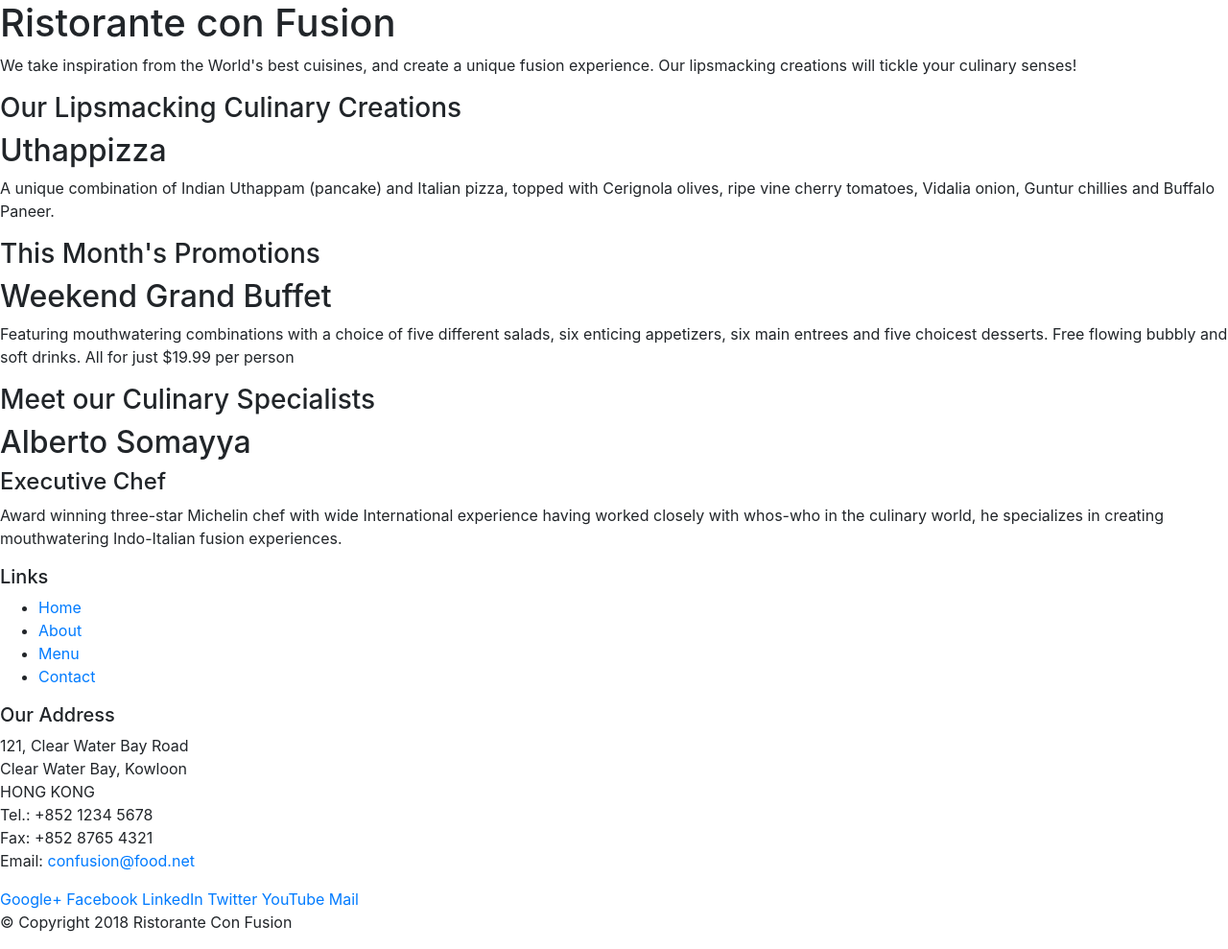
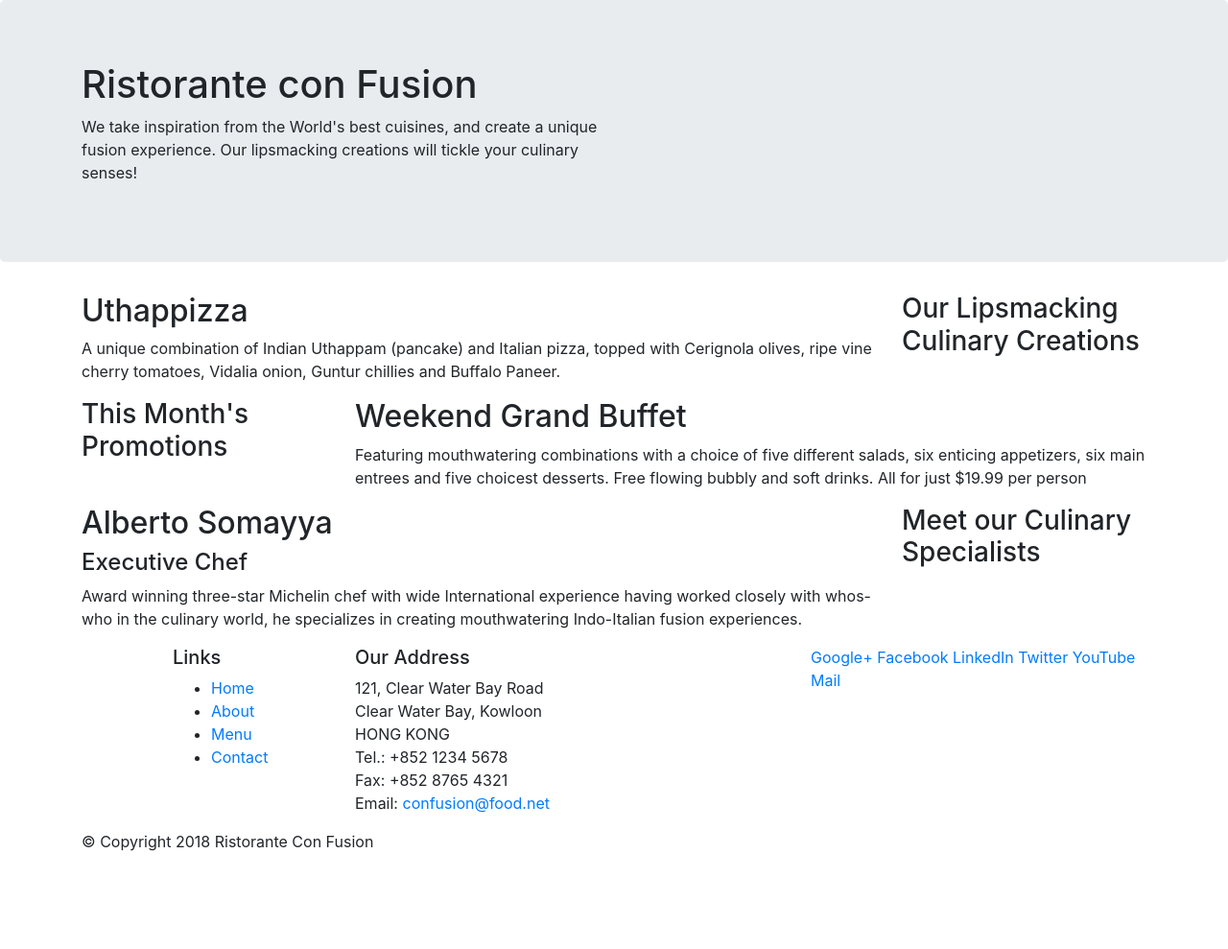
Before and after one commit to jubrito/FullStackHongKong, a website: page modulo-1/bootstrap4/index.html in a window 1280 px wide. Shown: the whole page at 96% size. After the commit the page ends 905 px from the top, so only its background shows below. Drawn offline with nearby package versions, Linux system fonts and the light colour scheme.

Commit message:
bootstrap grid system

```diff
--- a/modulo-1/bootstrap4/index.html
+++ b/modulo-1/bootstrap4/index.html
@@ -4,6 +4,7 @@
 <head>
       <!-- Required meta tags always come first -->
       <meta charset="utf-8">
+      <!-- Viewport metatag using viewport and device-width on content allows responsible sites -->
       <meta name="viewport" content="width=device-width, initial-scale=1, shrink-to-fit=no">
       <meta http-equiv="x-ua-compatible" content="ie=edge">
 
@@ -15,45 +16,50 @@
 <body>
 
     <header>
-        <div>
-            <div>
-                <div>
-                    <h1>Ristorante con Fusion</h1>
-                    <p>We take inspiration from the World's best cuisines, and create a unique fusion experience. Our lipsmacking creations will tickle your culinary senses!</p>
+        <!-- Jumbotron separate the content from the rest of the page -->
+        <div class="jumbotron">
+            <div class="container">
+                <div class="row">
+                    <div class="col-12 col-sm-6">
+                        <h1>Ristorante con Fusion</h1>
+                        <p>We take inspiration from the World's best cuisines, and create a unique fusion experience. Our lipsmacking creations will tickle your culinary senses!</p>
+                    </div>
                 </div>
-                <div>
+                <div class="col-12 col-sm">
                 </div>
             </div>
         </div>
     </header>
 
-    <div>
-        <div>
-            <div>
+    <div class="container">
+        <div class="row">
+            <!-- when it is small they will change places-->
+            <div class="col-12 col-sm-4 order-sm-last col-md-3">
                 <h3>Our Lipsmacking Culinary Creations</h3>
             </div>
-            <div>
+            <!-- col occupies the next available bellow and col-sm the remaining (since first is sm-4, it'll be 8)-->
+            <div class="col col-sm order-sm-first col-md">
                 <h2>Uthappizza</h2>
                 <p>A unique combination of Indian Uthappam (pancake) and Italian pizza, topped with Cerignola olives, ripe vine cherry tomatoes, Vidalia onion, Guntur chillies and Buffalo Paneer.</p>
             </div>
         </div>
 
 
-        <div>
-            <div>
+        <div class="row">
+            <div class="col-12 col-sm-4 col-md-3">
                 <h3>This Month's Promotions</h3>
             </div>
-            <div>
+            <div class="col col-sm col-md">
                 <h2>Weekend Grand Buffet</h2>
                 <p>Featuring mouthwatering combinations with a choice of five different salads, six enticing appetizers, six main entrees and five choicest desserts. Free flowing bubbly and soft drinks. All for just $19.99 per person </p>
             </div>
         </div>
 
-        <div>
-            <div>
+        <div class="row">
+            <div class="col-12 col-sm-4 order-sm-last col-md-3">
                 <h3>Meet our Culinary Specialists</h3>
             </div>
-            <div>
+            <div class="col col-sm order-sm-first col-md">
                 <h2>Alberto Somayya</h2>
                 <h4>Executive Chef</h4>
                 <p>Award winning three-star Michelin chef with wide International experience having worked closely with whos-who in the culinary world, he specializes in creating mouthwatering Indo-Italian fusion experiences. </p>
@@ -62,9 +68,11 @@
     </div>
 
     <footer>
-        <div>
-            <div>
-                <div>
+        <div class="container">
+            <div class="row">
+                <!-- offset-1 means that this content on this div will be pushed right by one column here.
+                    Similarly since I said offset one, this will be applied to extra small all the way up to the extra large screen sizes -->
+                <div class="col-4 offset-1 col-sm-2">
                     <h5>Links</h5>
                     <ul>
                         <li><a href="#">Home</a></li>
@@ -73,7 +81,7 @@
                         <li><a href="#">Contact</a></li>
                     </ul>
                 </div>
-                <div>
+                <div class="col-7 col-sm-5">
                     <h5>Our Address</h5>
                     <address>
 		              121, Clear Water Bay Road<br>
@@ -84,7 +92,7 @@
 		              Email: <a href="mailto:confusion@food.net">confusion@food.net</a>
 		           </address>
                 </div>
-                <div>
+                <div class="col-12 col-sm-4">
                     <div>
                         <a href="http://google.com/+">Google+</a>
                         <a href="http://www.facebook.com/profile.php?id=">Facebook</a>
@@ -95,8 +103,8 @@
                     </div>
                 </div>
            </div>
-           <div>
-                <div>
+           <div class="row">
+                <div class="col-auto">
                     <p>© Copyright 2018 Ristorante Con Fusion</p>
                 </div>
            </div>
--- a/modulo-1/bootstrap4/package.json
+++ b/modulo-1/bootstrap4/package.json
@@ -14,8 +14,8 @@
     "lite-server": "^2.3.0"
   },
   "dependencies": {
-    "bootstrap": "^4.5.3",
-    "jquery": "^3.5.1",
+    "bootstrap": "^4.0.0",
+    "jquery": "^3.3.1",
     "popper.js": "^1.12.9"
   }
 }
```
Also changed, not shown: README.md (added), 1 other file.
